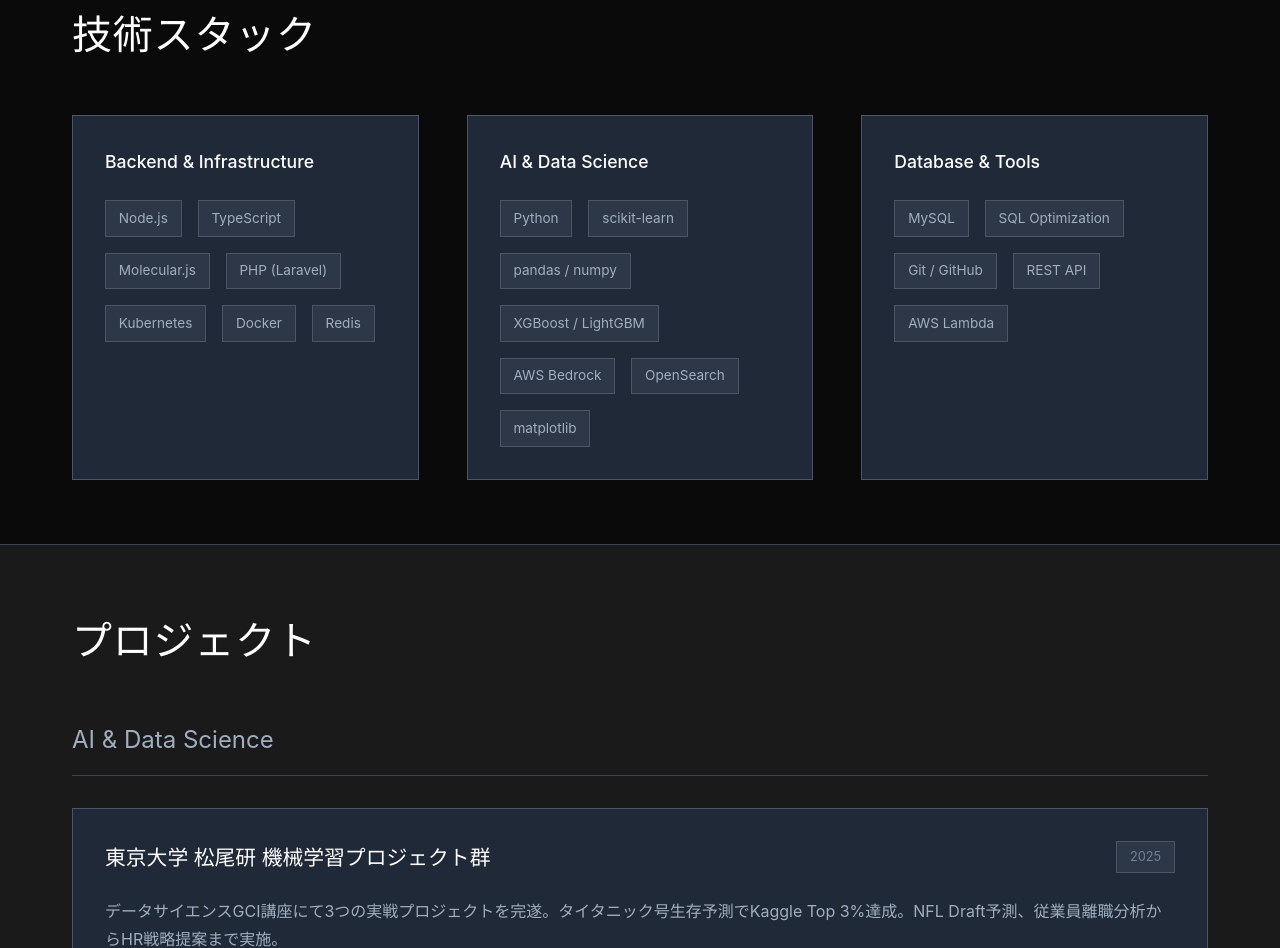
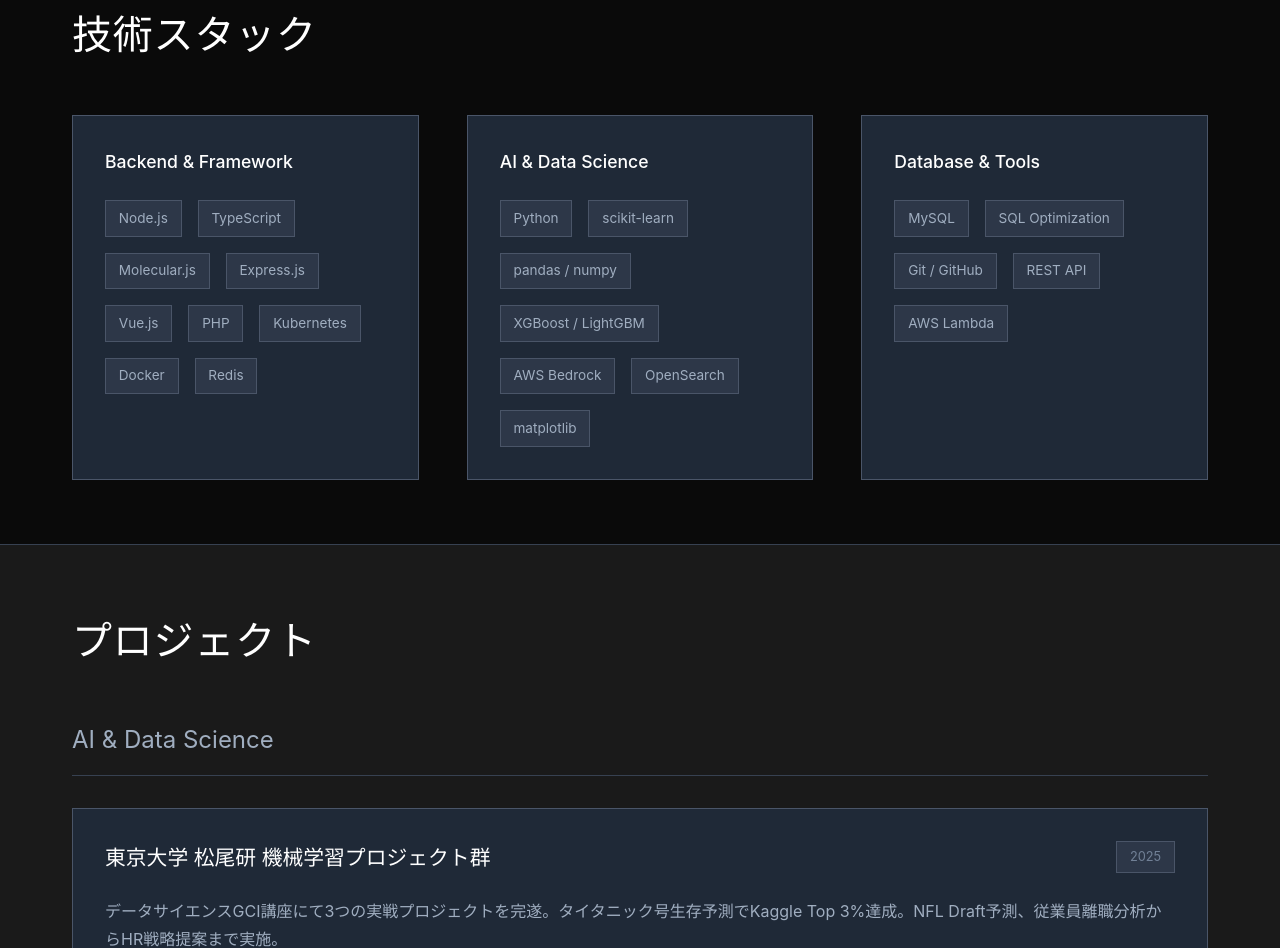
Before and after one commit to LiamShao/LiamShao.github.io, a plain HTML site: page index.html in a window 1280 px wide. Shown: the part 922-1870 px from the top of the page. Drawn offline with Linux system fonts and the light colour scheme.

Commit message:
Update index.html

```diff
--- a/index.html
+++ b/index.html
@@ -79,12 +79,14 @@
 
             <div class="tech-grid">
                 <div class="tech-category">
-                    <h3 class="tech-category-title">Backend & Infrastructure</h3>
+                    <h3 class="tech-category-title">Backend & Framework</h3>
                     <div class="tech-list">
                         <span class="tech-tag">Node.js</span>
                         <span class="tech-tag">TypeScript</span>
                         <span class="tech-tag">Molecular.js</span>
-                        <span class="tech-tag">PHP (Laravel)</span>
+                        <span class="tech-tag">Express.js</span>
+                        <span class="tech-tag">Vue.js</span>
+                        <span class="tech-tag">PHP</span>
                         <span class="tech-tag">Kubernetes</span>
                         <span class="tech-tag">Docker</span>
                         <span class="tech-tag">Redis</span>
```
